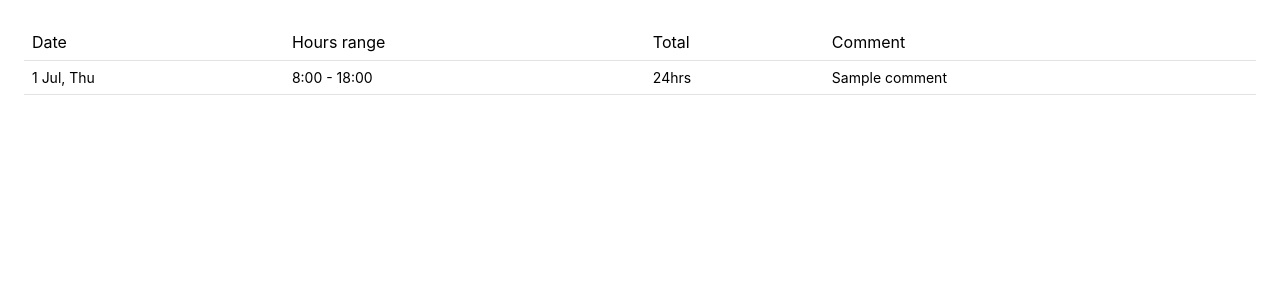
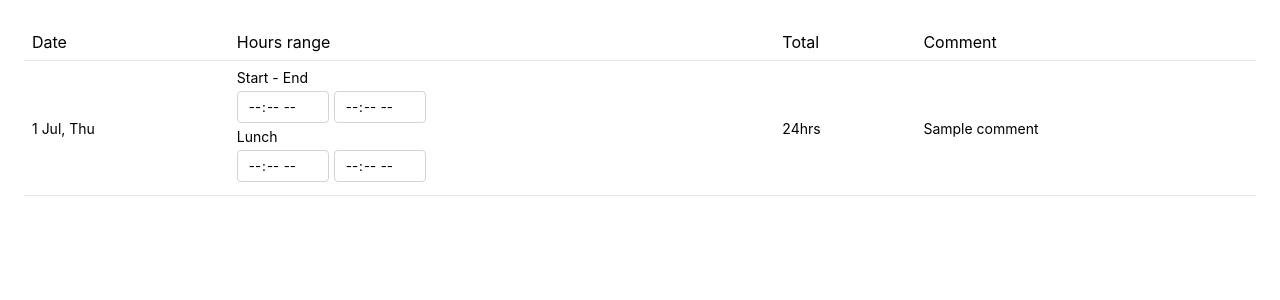
Before and after one commit to DayvsonNascimento/working-hours-app, a React (Create React App) app: page / in a window 1280 px wide. Shown: the top 300 px of the page. Built offline with nearby package versions, Linux system fonts and the light colour scheme.

Commit message:
Update LogoCard with HourInput component

```diff
--- a/src/components/HourInput/HourInput.js
+++ b/src/components/HourInput/HourInput.js
@@ -1,15 +1,15 @@
-import { Container, InputLabel, InputContainer } from '../LogCard/styles';
+import { Container, InputLabel, InputContainer, Input } from './styles';
 
-const HourInputForm = ({ label }) => {
+const HourInput = ({ label }) => {
   return (
     <Container>
       <InputLabel>{label}</InputLabel>
       <InputContainer>
-        <HourInput type="time" />
-        <HourInput type="time" />
+        <Input type="time" />
+        <Input type="time" />
       </InputContainer>
     </Container>
   );
 };
 
-export default HourInputForm;
+export default HourInput;
--- a/src/components/HourInput/styles.js
+++ b/src/components/HourInput/styles.js
@@ -6,7 +6,7 @@ export const Container = styled.div``;
 
 export const InputContainer = styled.div``;
 
-export const HourInput = styled.input`
+export const Input = styled.input`
   margin: 5px 5px 5px 0px;
   width: 80px;
   height: 30px;
--- a/src/components/LogCard/LogCard.js
+++ b/src/components/LogCard/LogCard.js
@@ -1,10 +1,15 @@
 import { Container, RowCell } from './styles';
+
+import HourInput from '../HourInput/HourInput';
 
 const LogCard = () => {
   return (
     <Container>
       <RowCell>1 Jul, Thu</RowCell>
-      <RowCell>8:00 - 18:00</RowCell>
+      <RowCell>
+        <HourInput label="Start - End" />
+        <HourInput label="Lunch" />
+      </RowCell>
       <RowCell>24hrs</RowCell>
       <RowCell>Sample comment</RowCell>
     </Container>
```
